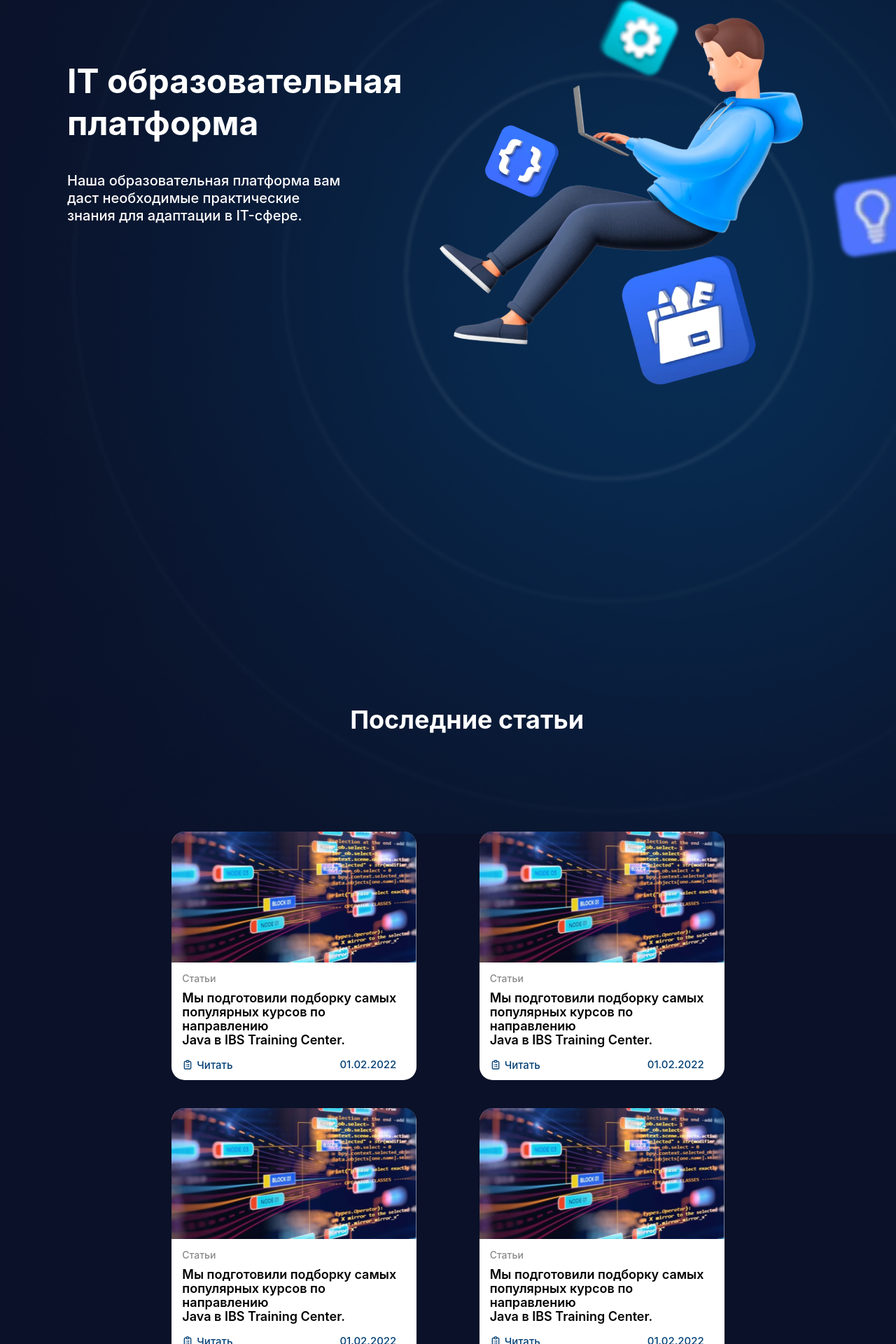
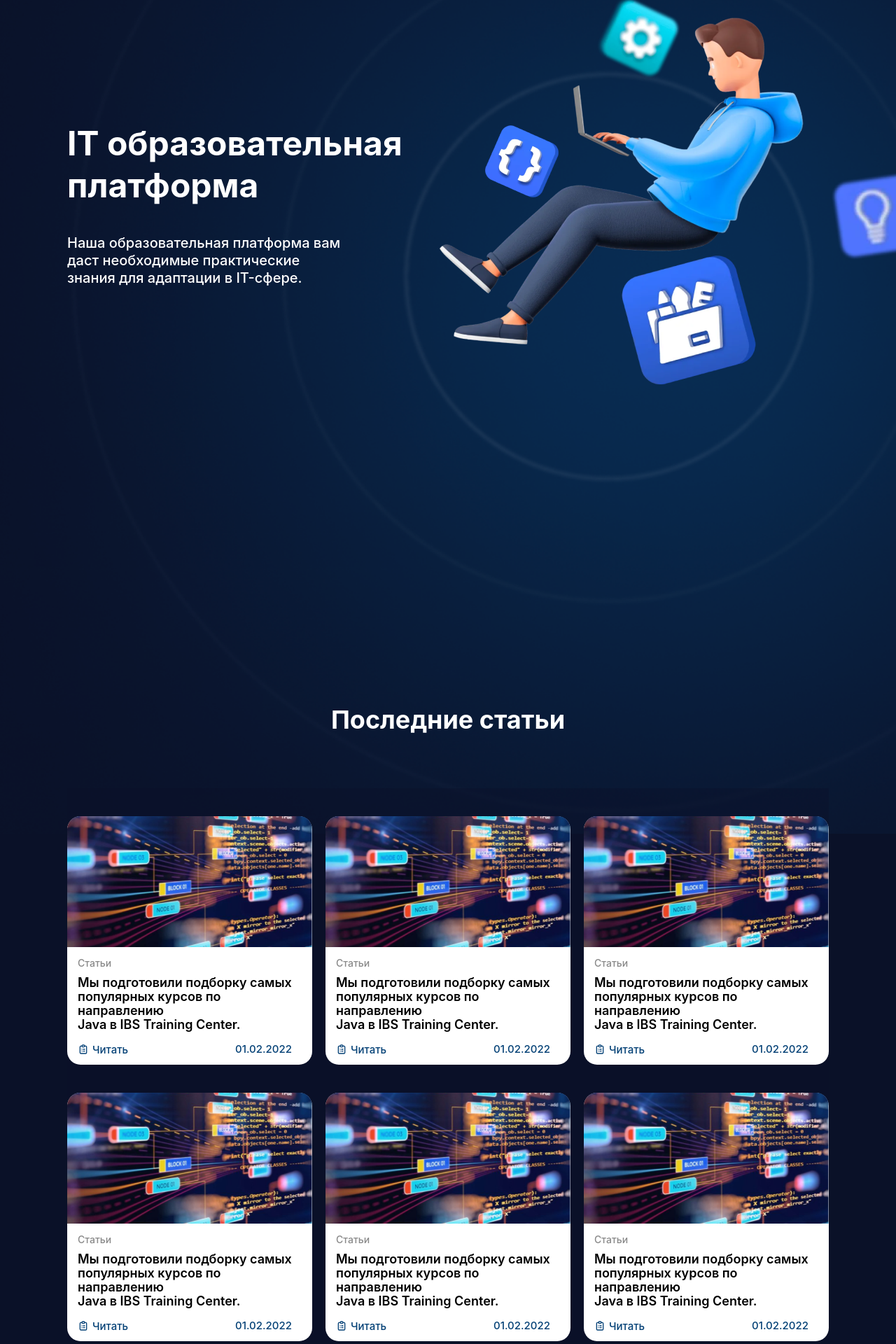
Before and after one commit to aknazarDev/IT, a React (Create React App) app: page / in a window 1280 px wide. Shown: the part 169-2089 px from the top of the page at 70% size. Built offline with nearby package versions, Linux system fonts and the light colour scheme.

Commit message:
second commit

```diff
--- a/src/styles/Articles/articles.scss
+++ b/src/styles/Articles/articles.scss
@@ -14,12 +14,11 @@
 
   .articles--general {
     .articles--general {
-      margin-top: 255px;
+      margin-top: -195px;
       display: flex;
       justify-content: center;
       align-items: center;
       flex-direction: column;
-
 
       &__title {
         padding-top: 80px;
@@ -27,18 +26,16 @@
         font-weight: 700;
         font-size: 36px;
         line-height: 35px;
-        margin-left: 5%;
         color: #FFFFFF;
       }
 
       &__blocks {
-        margin-top: -38px;
         display: flex;
-        justify-content: space-evenly;
+        justify-content: space-between;
         align-items: center;
         flex-wrap: wrap;
-        padding: 60px;
-        margin-bottom: 100px;
+        background: rgba(10, 17, 40, 0.4);
+
 
         &--block {
           margin: 40px 0 0 0;
@@ -100,6 +97,8 @@
       }
 
       &__btn {
+        margin-top: 50px;
+        margin-bottom: 50px;
         font-weight: 500;
         font-size: 18px;
         color: #FFFFFF;
@@ -111,7 +110,6 @@
         outline: none;
         transition: .4s;
         cursor: pointer;
-        margin-bottom: 110px;
 
         &:hover {
           transform: scale(1.1);
--- a/src/styles/Course/mediaCourse.scss
+++ b/src/styles/Course/mediaCourse.scss
@@ -1,4 +1,4 @@
-@media (max-width: 1200px) {
+@media (max-width: 1200px)  {
   .container {
     width: 90%;
   }
--- a/src/styles/Dollar/dollar.scss
+++ b/src/styles/Dollar/dollar.scss
@@ -1,4 +1,6 @@
 #dollar {
+  margin-top: 180px;
+
   .dollar--general {
     &__item {
       h1 {
@@ -6,8 +8,9 @@
         font-size: 36px;
         text-align: center;
         color: #FFFFFF;
-        margin: 30px;
+        margin: 45px;
       }
+
       p {
         font-weight: 400;
         font-size: 16px;
@@ -16,10 +19,12 @@
         color: #FFFFFF;
       }
     }
+
     &__blocks {
       display: flex;
       align-items: center;
       justify-content: space-between;
+
       &--block {
         button {
           &:hover {
@@ -27,6 +32,7 @@
             background: #101b3f;
           }
         }
+
         margin: 60px 0;
         padding: 20px;
         width: 346px;
@@ -41,17 +47,20 @@
           font-size: 16px;
           color: #FFFFFF;
         }
+
         p {
           font-weight: 400;
           font-size: 15px;
           color: #FFFFFF;
         }
+
         h2 {
           font-weight: 500;
           font-size: 48px;
           color: #FFFFFF;
           margin: 15px;
         }
+
         &__btn {
           display: flex;
           align-items: center;
@@ -72,6 +81,7 @@
             transition: .3s;
             cursor: pointer;
           }
+
           &--two {
             width: 130px;
             height: 38px;
@@ -87,6 +97,7 @@
             cursor: pointer;
           }
         }
+
         &:hover {
           transform: scale(1.1);
         }
--- a/src/styles/Hero/hero.scss
+++ b/src/styles/Hero/hero.scss
@@ -11,7 +11,7 @@
     align-items: center;
 
     &__text {
-      padding-bottom: 70px;
+      margin-top: 10%;
 
       h1 {
         font-weight: 700;
--- a/src/styles/Master/master.scss
+++ b/src/styles/Master/master.scss
@@ -1,6 +1,6 @@
 @import "mediaMaster";
 #master {
-  padding-top: 80px;
+  padding-top: 170px;
 
   .master--general {
     &__item {
--- a/src/styles/style.scss
+++ b/src/styles/style.scss
@@ -23,12 +23,9 @@
 @import "src/styles/Subscribe/mediaSubscribe";
 @import "src/styles/Questions/mediaQuestion";
 @import "src/styles/Submit/mediaSumbit";
-
-
 @import "src/styles/About/mediaAbout";
 @import "src/styles/Certificate/mediaCertificate";
 @import "src/styles/Sliders/mediaSliders";
-
 @import "src/styles/Master/mediaMaster";
 @import "src/styles/Dollar/mediaDollar";
 @import "src/styles/Team/mediaTeam";
@@ -57,9 +54,3 @@ a{
 body,html{
   background: #0A1128;
 }
-
-@media (max-width: 1200px) {
-  .container {
-    width: 90%;
-  }
-}
```
Also changed, not shown: src/styles/School/mediaSchool.scss (line endings or trailing spaces), 2 other files (tests, documents, lock files or other folders).
